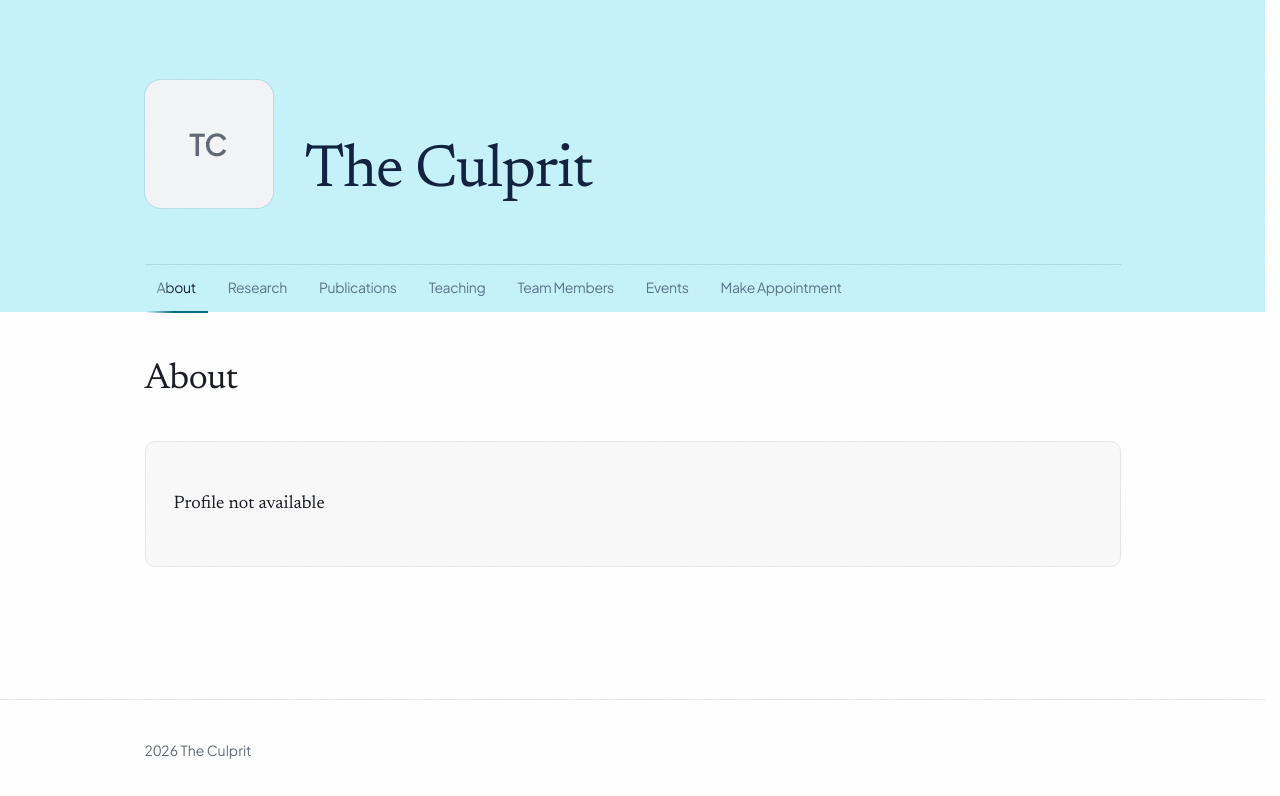
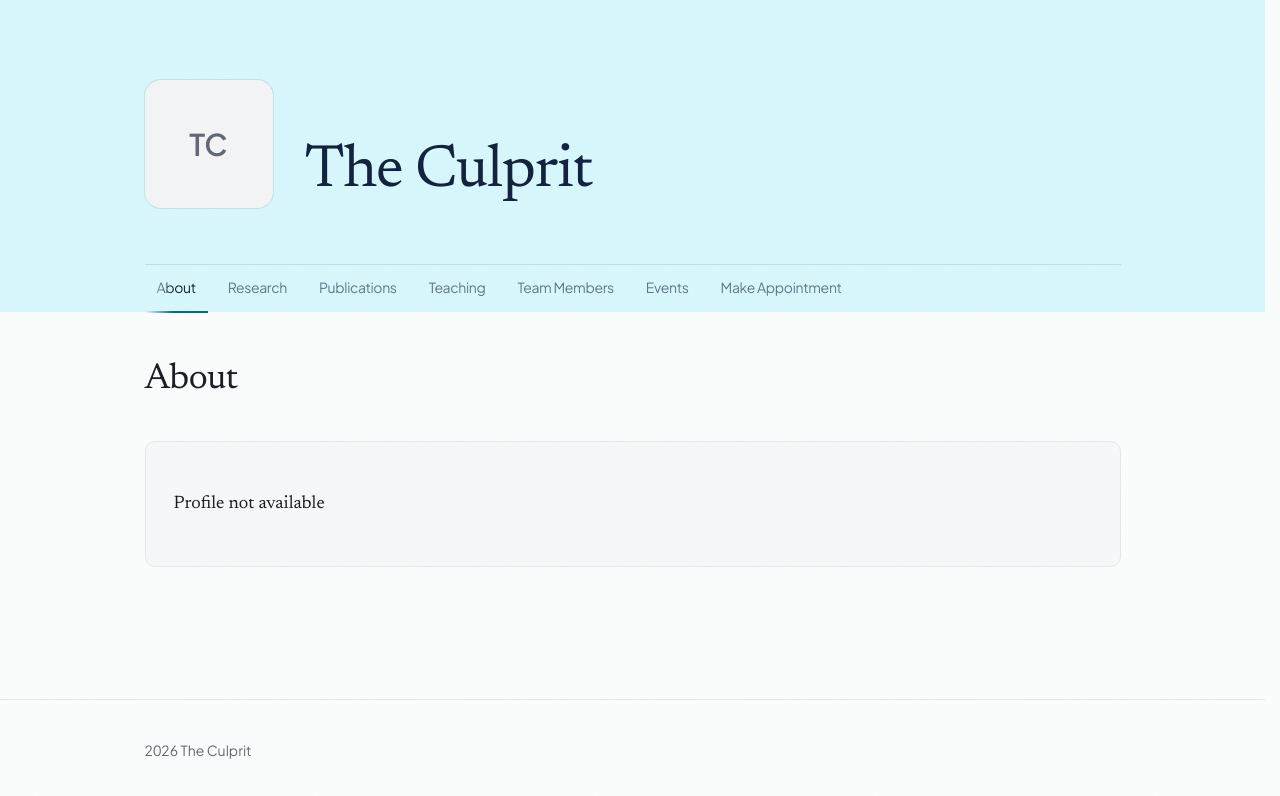
Before and after one commit to Wyco68/CulpritWeb, a Next.js app: page / in a window 1280 px wide. Shown: the top 796 px of the page. Built offline with nearby package versions, Linux system fonts and the light colour scheme; no server answers; the database is empty.

Commit message:
feat: brighten masthead cyan, tint background to match

```diff
--- a/src/app/globals.css
+++ b/src/app/globals.css
@@ -9,21 +9,27 @@
    the chosen hue. Retuning any pair here means re-checking it against WCAG 2.1 AA. */
 
 :root {
-  --background: hsl(0 0% 100%);
-  --foreground: hsl(222 15% 12%); /* 16.91:1 on background */
+  /* A hair off pure white, same hue as the masthead band, so the page ground and the cyan band
+     read as one family instead of a cool band dropped onto a neutral page. Still reads as white —
+     rgb(251 253 253), 2-4 points off 255 — not an off-white/grey. */
+  --background: hsl(190 40% 99%);
+  --foreground: hsl(222 15% 12%); /* 16.54:1 on background */
   --muted: hsl(220 14% 96%);
   --muted-foreground: hsl(220 9% 42%); /* 5.61:1 on background */
   --border: hsl(220 13% 91%);
   --accent: hsl(190 90% 30%); /* 4.97:1 on background */
   --accent-foreground: hsl(0 0% 100%); /* 4.97:1 on accent */
   /* Fixed brand band (site header/hero + active-tab underline surface) — a constant cyan identity
-     element distinct from the light page background used everywhere else. */
-  --masthead: hsl(190 85% 88%);
-  --masthead-foreground: hsl(215 59% 15%); /* 13.20:1 on the band */
+     element distinct from the light page background used everywhere else. Same hue as the
+     original 190/85/88, lifted a touch brighter/lighter on request — contrast against both
+     --masthead-foreground and --accent-on-band only improves at this lightness, so no other token
+     needed to move with it. */
+  --masthead: hsl(190 90% 92%);
+  --masthead-foreground: hsl(215 59% 15%); /* 14.08:1 on the band */
 
   /* Same hue and saturation as --accent, four points darker. --accent itself measures 4.13:1
      against the cyan band — below the 4.5:1 AA threshold for normal-size text, which the
-     professor's title line on the masthead is. This sibling measures 5.18:1 there. Text sitting
+     professor's title line on the masthead is. This sibling measures 5.52:1 there. Text sitting
      ON the band uses this; everything on the white page keeps --accent. */
   --accent-on-band: hsl(190 90% 26%);
 
```
